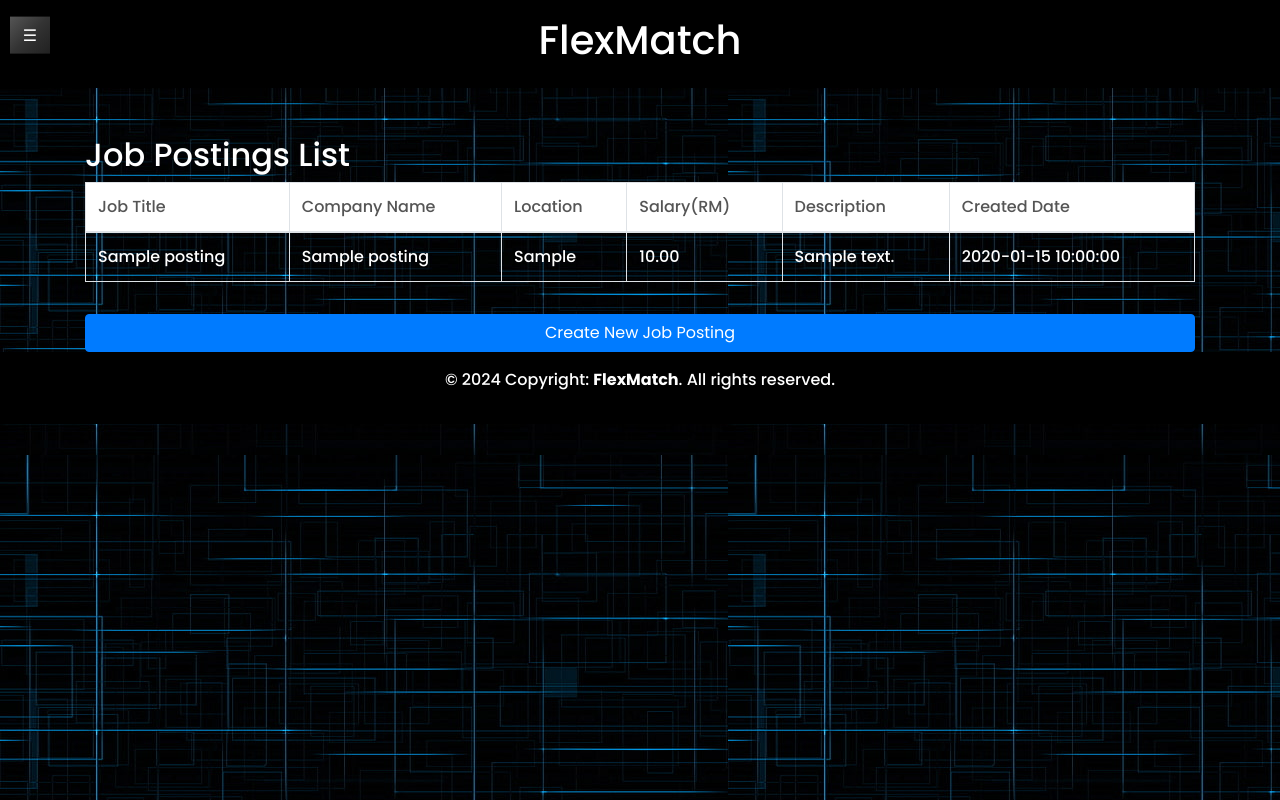
After one commit to EileenYongKaiQin/TechTribe, a PHP site: page /job_posting_list.php in a window 1280 px wide. The commit adds this page. Run offline with PHP 8.4, Linux system fonts and the light colour scheme; tables that the repository leaves empty hold one stand-in row (values such as "Sample post"); some web fonts are replaced.

Commit message:
Update employer, job_posting_form

```diff
--- a/Employer/employer.php
+++ b/Employer/employer.php
@@ -137,7 +137,8 @@
     <nav class="sidebar" id="sidebar">
         <button class="close-btn" onclick="toggleSidebar()">×</button>
         <ul>
-        <li onclick="location.href='job_posting_form.php'">+ Create Job</li>
+            <li onclick="location.href='job_posting_form.php'">+ Create Job</li>
+            <li onclick="location.href='job_posting_list.php'">Posted Job</li>
             <li>Job Application</li>
             <li>Job-Seeker Wall</li>
         </ul>
--- /dev/null
+++ b/Employer/job_posting_list.php
@@ -0,0 +1,97 @@
+<!DOCTYPE html>
+<html lang="en">
+<head>
+    <meta charset="UTF-8">
+    <meta name="viewport" content="width=device-width, initial-scale=1.0">
+    <title>Create Job Posting</title>
+    <link rel="shortcut icon" href="../images/FlexMatch Logo.png" type="image/x-icon">
+    <link rel="stylesheet" href="https://stackpath.bootstrapcdn.com/bootstrap/4.5.2/css/bootstrap.min.css">
+    <style>
+        body {
+            color: white;
+            background-color: #333;
+        }
+
+        table {
+            color: white;
+        }
+
+        table th {
+            color: #555;
+            background-color: white;
+        }
+
+        table td {
+            color: white;
+        }
+
+        table, th, td {
+            border: 1px solid white;
+        }
+
+        table tbody tr:hover {
+            background-color: rgba(45, 140, 255, 0.2);
+        }
+    </style>
+</head>
+<body>
+
+    <?php
+        include('../database/config.php');
+        include('employer.php');
+
+        // SQL query to fetch all job postings
+        $sql = "SELECT * FROM job_postings";
+        $result = mysqli_query($con, $sql);
+
+        // Check if there are any job postings
+        if (mysqli_num_rows($result) > 0) {
+            echo '<div class="container mt-5">';
+            echo '<h2>Job Postings List</h2>';
+            echo '<table class="table table-bordered">';
+            echo '<thead>';
+            echo '<tr>';
+            echo '<th>Job Title</th>';
+            echo '<th>Company Name</th>';
+            echo '<th>Location</th>';
+            echo '<th>Salary(RM)</th>';
+            echo '<th>Description</th>';
+            echo '<th>Created Date</th>';
+            echo '</tr>';
+            echo '</thead>';
+            echo '<tbody>';
+
+            // Loop through each job posting and display it
+            while ($row = mysqli_fetch_assoc($result)) {
+                echo '<tr>';
+                echo '<td>' . $row['job_title'] . '</td>';
+                echo '<td>' . $row['company_name'] . '</td>';
+                echo '<td>' . $row['location'] . '</td>';
+                echo '<td>' . $row['salary'] . '</td>';
+                echo '<td>' . $row['description'] . '</td>';
+                echo '<td>' . $row['created_at'] . '</td>';
+                echo '</tr>';
+            }
+
+            echo '</tbody>';
+            echo '</table>';
+            echo '</div>';
+        } else {
+            echo '<div class="container mt-5"><p>No job postings found.</p></div>';
+        }
+    ?>
+
+    <!-- Button to navigate to job posting form -->
+    <div class="container mt-3">
+        <a href="job_posting_form.php" class="btn btn-primary btn-block">Create New Job Posting</a>
+    </div>
+
+<?php include('../footer/footer.php'); ?>
+
+</body>
+</html>
+
+<?php
+// Close the database connection at the end of the file
+mysqli_close($con);
+?>
```
Also changed, not shown: Employer/job_posting_form.php (+63 -12 lines), sql/employer.sql (added, +17 -0 lines), sql/job_posting.sql (added, +14 -0 lines), css/job_posting.css (indentation only).
